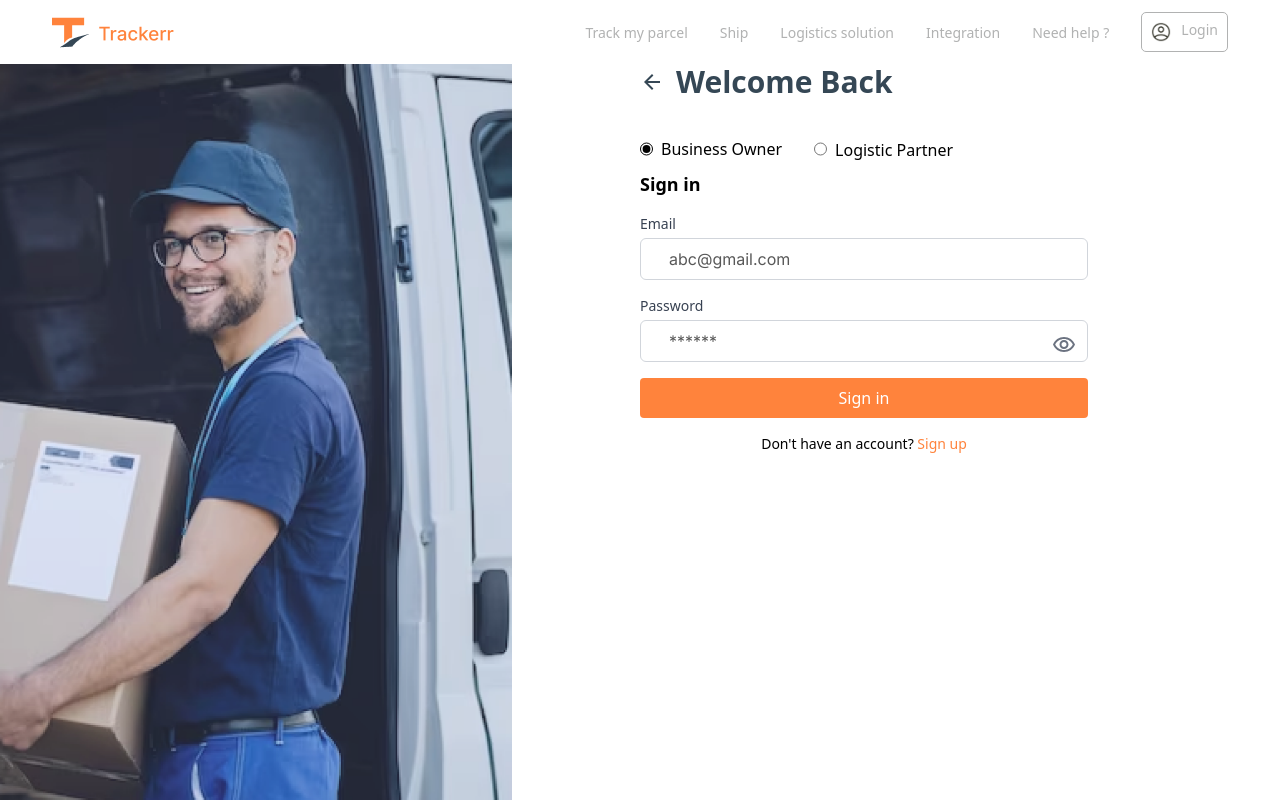
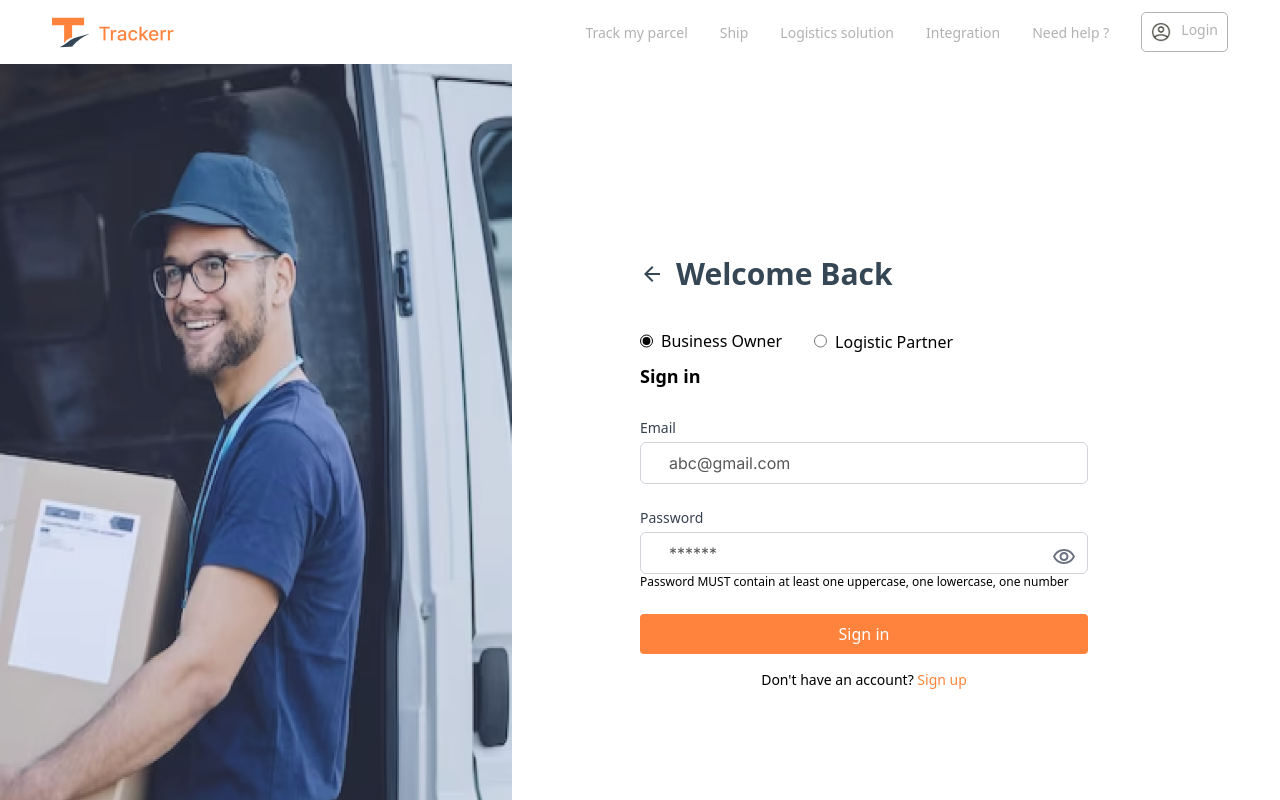
Before and after one commit to Amadu9933/Tracker-web-static, a React (Vite) app in the folder web-static/: page /Login in a window 1280 px wide. Shown: the top 800 px of the page. Built offline with nearby package versions, Linux system fonts and the light colour scheme.

Commit message:
login fixed

```diff
--- a/web-static/src/components/pages/BusinessOwnerPages/auth/signIn/LoginTabComponent.tsx
+++ b/web-static/src/components/pages/BusinessOwnerPages/auth/signIn/LoginTabComponent.tsx
@@ -16,7 +16,7 @@ const LoginTabComponent: React.FC = () => {
         />
       </div>
 
-      <div className=" md:w-3/5 w-full h-screen flex flex-col justify-start px-8 md:px-32">
+      <div className=" md:w-3/5 w-full h-screen  mt-48 flex flex-col justify-start px-8 md:px-32">
 
         <div className="mb-6 ">
           <h1 className="mb-3 text-3xl font-bold text-secondary flex items-center">
--- a/web-static/src/components/pages/BusinessOwnerPages/auth/signIn/loginForm.tsx
+++ b/web-static/src/components/pages/BusinessOwnerPages/auth/signIn/loginForm.tsx
@@ -68,13 +68,13 @@ const LoginForm: React.FC = () => {
   return (
     <form
       onSubmit={handleSubmit(onSubmit)}
-      className="  text-left bg-white pr-16"
+      className="  text-left bg-white pr-16 "
     >
 
-      <h2 className="text-lg font-bold mb-4">Sign in</h2>
+      <h2 className="text-lg font-bold mb-7">Sign in</h2>
 
       {/* Email Field */}
-      <div className="mb-4">
+      <div className="mb-6">
         <label
           htmlFor="email"
           className="block text-sm font-medium text-gray-700"
@@ -95,7 +95,7 @@ const LoginForm: React.FC = () => {
       </div>
 
       {/* Password Field */}
-      <div className="relative mb-4">
+      <div className="relative ">
         <label
           htmlFor="password"
           className="block text-sm font-medium text-gray-700"
@@ -125,6 +125,7 @@ const LoginForm: React.FC = () => {
           <p className="text-red-500 text-sm mt-1">{errors.password.message}</p>
         )}
       </div>
+      <p className='text-xs mb-6'>Password MUST contain at least one uppercase, one lowercase, one number</p>
 
       {/* Submit Button */}
       <button
```
Also changed, not shown: web-static/src/components/pages/BusinessOwnerPages/manageID/CongratulationsAlert.tsx (added), web-static/src/components/pages/BusinessOwnerPages/manageID/GenerateTrackingID.tsx (added), 1 other file (tests, documents, lock files or other folders).
